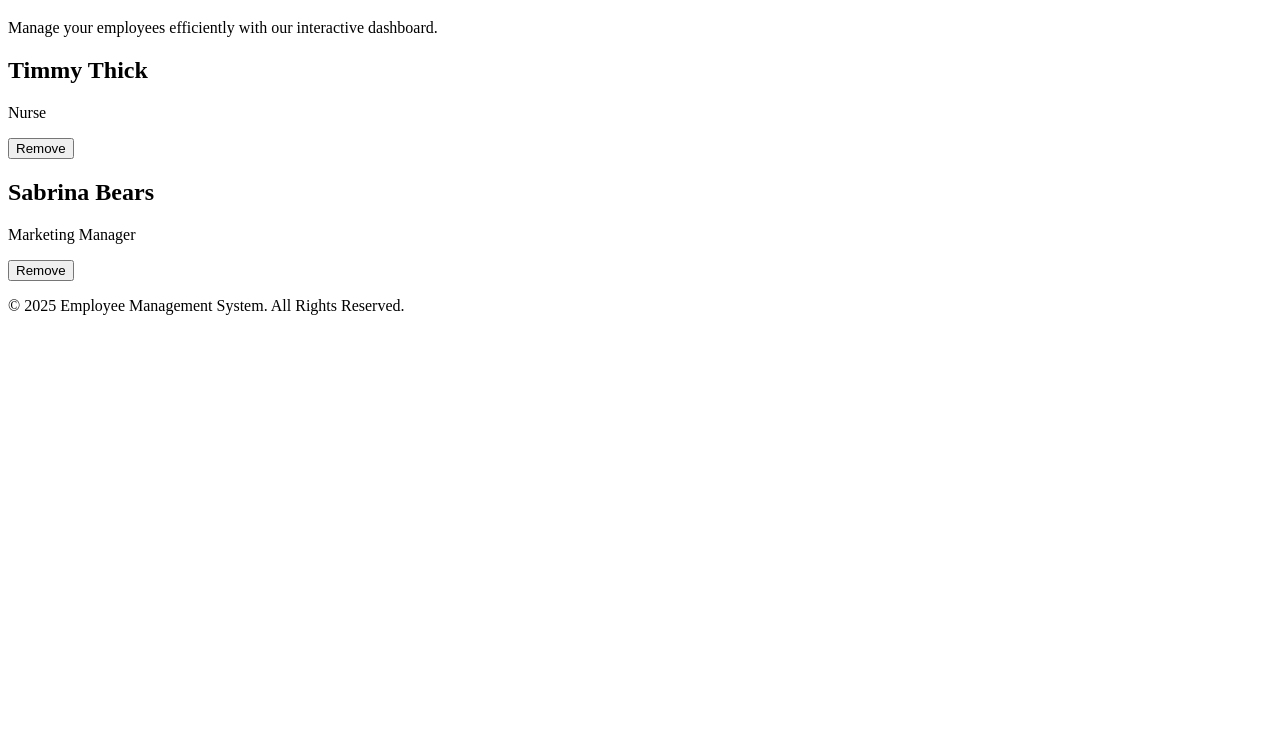
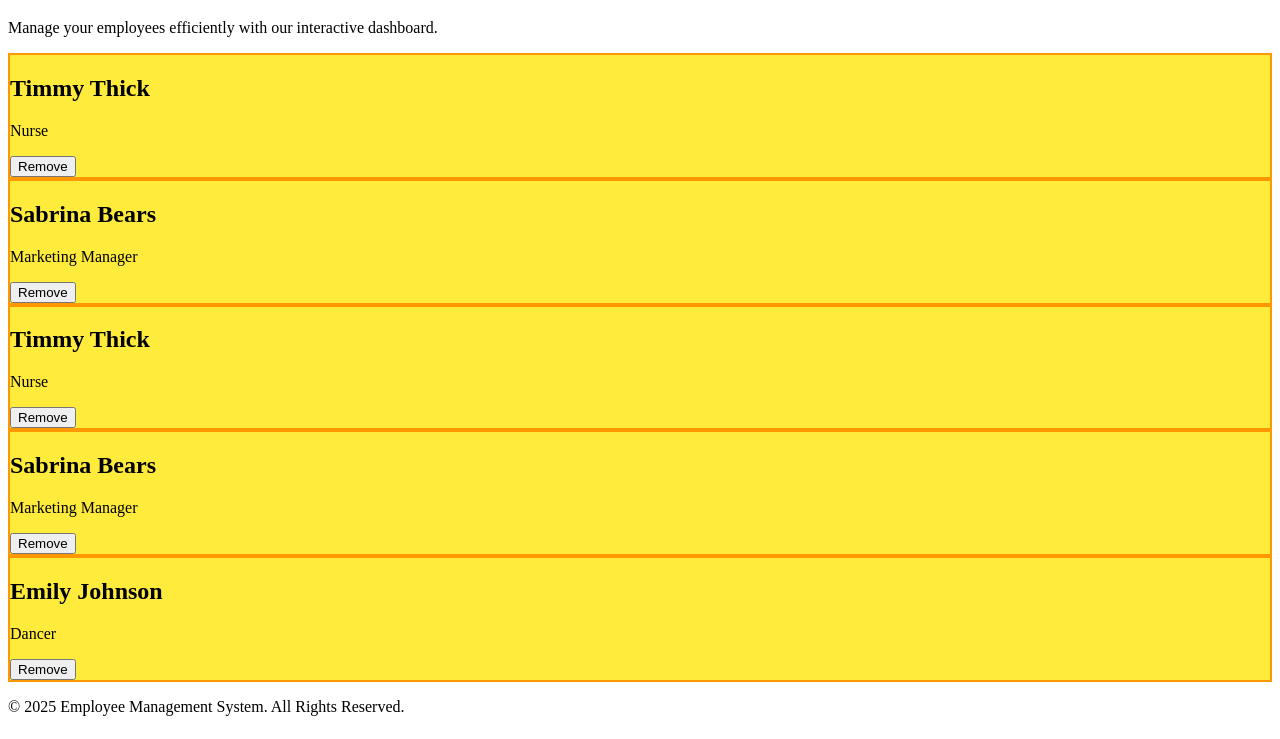
Before and after one commit to missyhominsky/coding-challenge-13, a plain HTML site: page cc_13.html in a window 1280 px wide. Shown: the part 61-800 px from the top of the page. Drawn offline with Linux system fonts and the light colour scheme.

Commit message:
Task 3 - Bulk Update on Employee Cards

```diff
--- a/cc_13.html
+++ b/cc_13.html
@@ -4,7 +4,6 @@
     <meta charset="UTF-8">
     <meta name="viewport" content="width=device-width, initial-scale=1.0">
     <title>Employee Management Dashboard</title>
-    <link rel="stylesheet" href="styles.css">
 </head>
 <body>
 
--- a/cc_13.js
+++ b/cc_13.js
@@ -1,3 +1,5 @@
+//Task 2-Employee Cards Dynamic Addition
+
 // Function to create and add an employee card
 function addEmployeeCard(name, position) {
     const container = document.getElementById('employeeContainer');
@@ -33,3 +35,57 @@ function addEmployeeCard(name, position) {
 // Test cases
 addEmployeeCard('Timmy Thick', 'Nurse');
 addEmployeeCard('Sabrina Bears', 'Marketing Manager');
+
+
+//Task 3- Bulk Update on Employee Cards
+function addEmployeeCard(name, position) {
+    const container = document.getElementById('employeeContainer');
+
+    const card = document.createElement('div');
+    card.setAttribute('class', 'employee-card');
+
+    const nameElement = document.createElement('h2');
+    nameElement.textContent = name;
+
+    const positionElement = document.createElement('p');
+    positionElement.textContent = position;
+
+    const removeButton = document.createElement('button');
+    removeButton.textContent = 'Remove';
+
+    // Add event to remove the employee card when the button is clicked
+    removeButton.onclick = function () {
+        container.removeChild(card);
+    };
+
+    // Append name, position, and button to the card
+    card.appendChild(nameElement);
+    card.appendChild(positionElement);
+    card.appendChild(removeButton);
+
+    // Append the card to the container
+    container.appendChild(card);
+}
+
+// Adding test employee cards
+addEmployeeCard('Timmy Thick', 'Nurse');
+addEmployeeCard('Sabrina Bears', 'Marketing Manager');
+addEmployeeCard('Emily Johnson', 'Dancer');
+
+// Function for Bulk Update
+function highlightAllEmployeeCards() {
+
+    const nodeList = document.querySelectorAll('.employee-card');
+
+    // Convert to an array using Array.from
+    const employeeCards = Array.from(nodeList);
+
+    // Use forEach to apply a style update to each card
+    employeeCards.forEach(card => {
+        card.style.backgroundColor = '#ffeb3b'; // Highlight with yellow background
+        card.style.border = '2px solid #ff9800'; // Add an orange border
+    });
+}
+
+// Test case
+setTimeout(highlightAllEmployeeCards, 2000);
```
